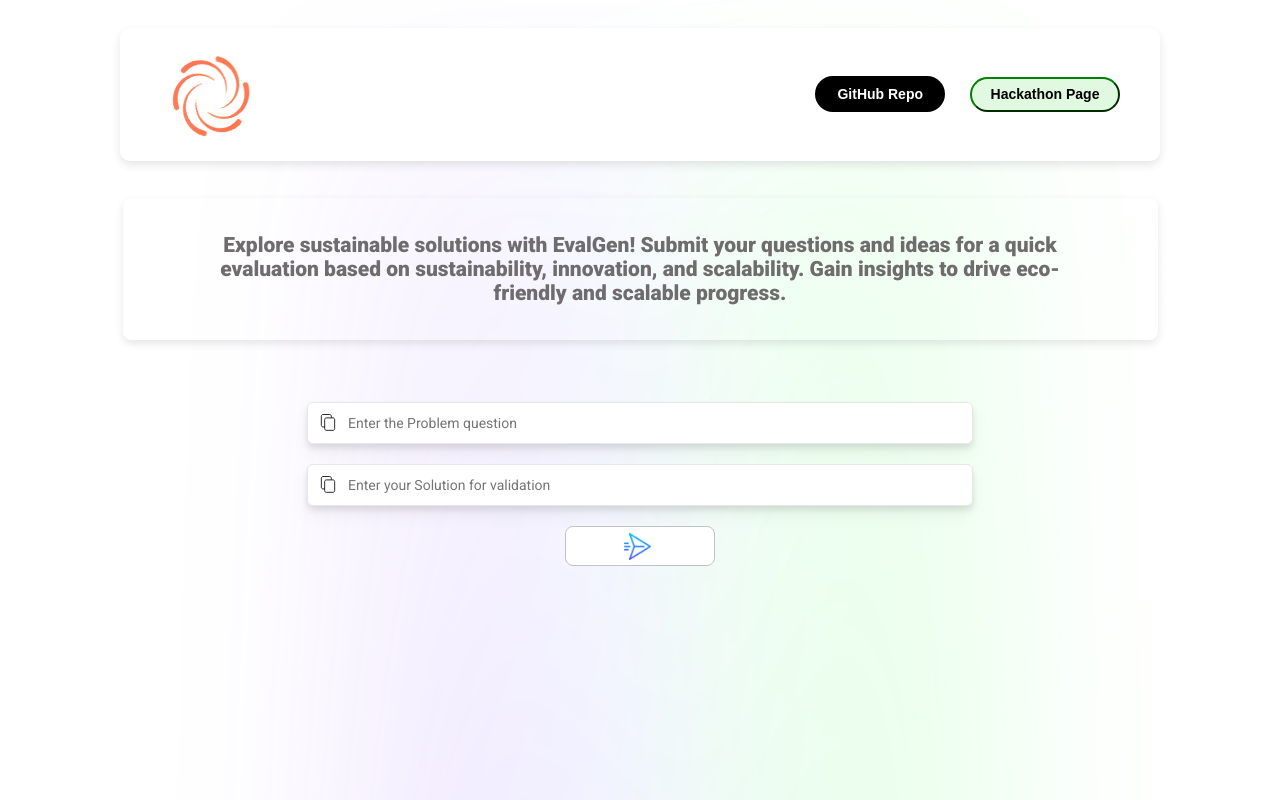
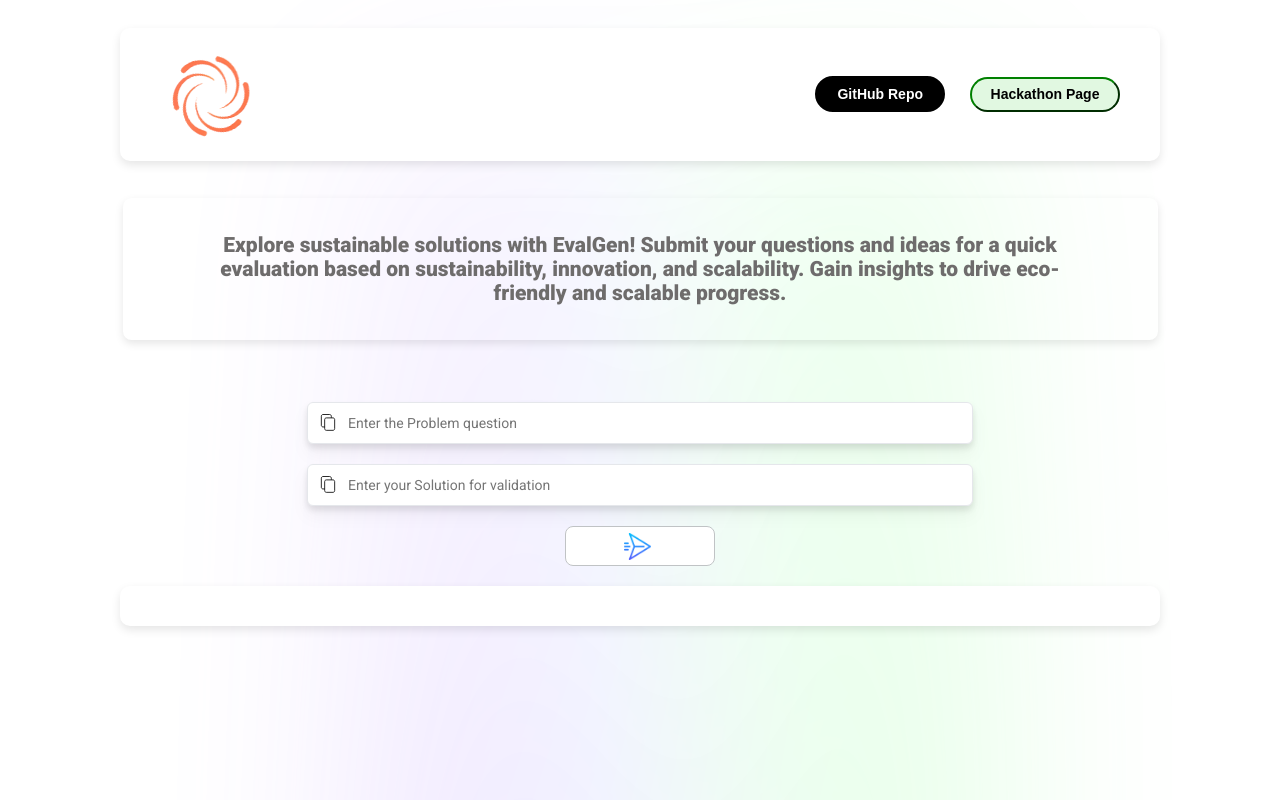
Before and after one commit to ThunderRoar/AI-EarthHack, a React (Vite) app in the folder frontend/: page / in a window 1280 px wide. Shown: the top 800 px of the page. Built offline with nearby package versions, Linux system fonts and the light colour scheme.

Commit message:
preliminary SortPanel

```diff
--- a/frontend/src/App.jsx
+++ b/frontend/src/App.jsx
@@ -4,6 +4,7 @@ import EvalPanel from './components/EvalPanel';
 import InfoPanel from './components/InfoPanel';
 import Footer from './components/Footer';
 import DescPanel from './components/DescPanel';
+import SortPanel from './components/SortPanel';
 
 function App() {
   return (
@@ -16,6 +17,7 @@ function App() {
         <InfoPanel/>
         <DescPanel></DescPanel>
         <EvalPanel/>
+        <SortPanel></SortPanel>
         <Footer/>
       </div>
     </main>
--- /dev/null
+++ b/frontend/src/components/SortPanel.jsx
@@ -0,0 +1,15 @@
+import React from 'react'
+import Box from './Box.jsx'
+import './SortPanel.css'
+
+const SortPanel = () =>{
+    return(
+        <Box>
+
+        </Box>
+    )
+
+
+}
+
+export default SortPanel;
```
Also changed, not shown: frontend/src/components/SortPanel.css (added).
